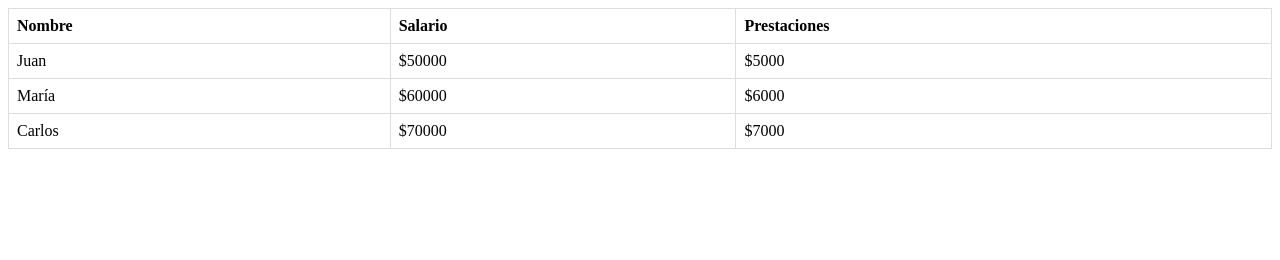
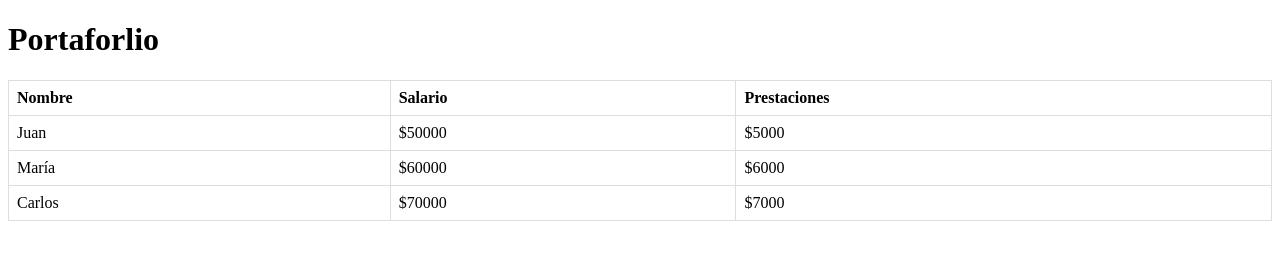
Before and after one commit to sasantiago/portafolio, a plain HTML site: page JS/html/index.html in a window 1280 px wide. Drawn offline with Linux system fonts and the light colour scheme.

Commit message:
Update index.html

```diff
--- a/JS/html/index.html
+++ b/JS/html/index.html
@@ -8,6 +8,6 @@
     <title>Document</title>
 </head>
 <body>
-
+    <h1>Portaforlio</h1>
 </body>
 </html>
```
